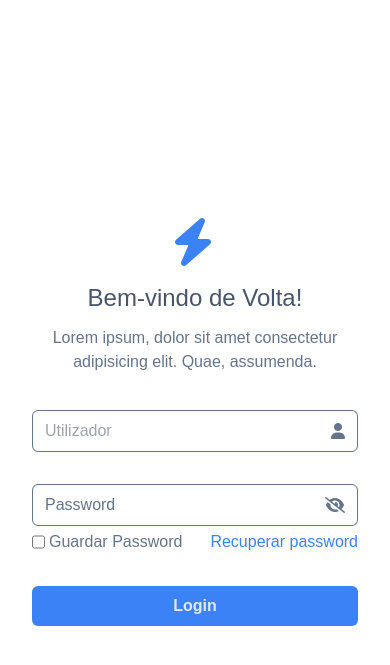
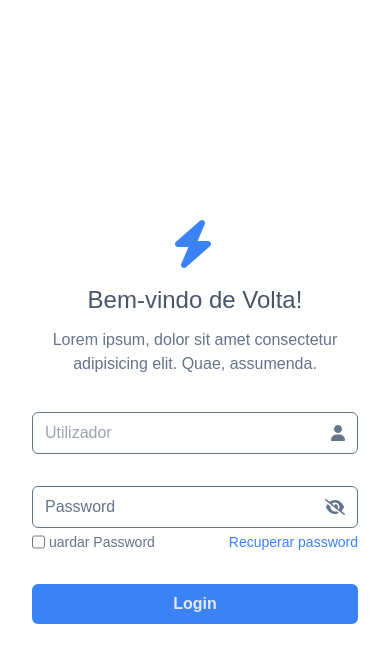
Before and after one commit to Snaxerino/fct, a PHP site: page /frontend/login.html in a window 390 px wide. Shown: the top 665 px of the page. Run offline with PHP 8.4, Linux system fonts and the light colour scheme; some libraries are stand-ins or nearby versions; some web fonts are replaced.

Commit message:
Login Atualizado

```diff
--- a/frontend/assets/css/output.css
+++ b/frontend/assets/css/output.css
@@ -914,6 +914,16 @@ video {
   line-height: 1.75rem;
 }
 
+.text-base{
+  font-size: 1rem;
+  line-height: 1.5rem;
+}
+
+.text-sm{
+  font-size: 0.875rem;
+  line-height: 1.25rem;
+}
+
 .font-black{
   font-weight: 900;
 }
@@ -1212,6 +1222,11 @@ video {
     font-size: 2.25rem;
     line-height: 2.5rem;
   }
+
+  .md\:text-base{
+    font-size: 1rem;
+    line-height: 1.5rem;
+  }
 }
 
 @media (min-width: 1024px){
--- a/frontend/login.html
+++ b/frontend/login.html
@@ -37,9 +37,9 @@
                 <div class="flex justify-between mb-8">
                     <label for="guardar_password" class="text-slate-500 dark:text-gray-400 flex">
                         <input class="mr-1" type="checkbox" name="guardar_password" id="guardar_password">
-                        <p>Guardar Password</p>
+                        <p class="text-sm md:text-base">uardar Password</p>
                     </label>
-                    <a href="#" class="text-blue-500 font-medium">Recuperar password</a>
+                    <a href="#" class="text-blue-500 font-medium text-sm md:text-base">Recuperar password</a>
                 </div>
                 <input type="submit" value="Login" class="bg-blue-500 text-slate-200 duration-200 font-semibold py-2 rounded-md">
             </form>
```
